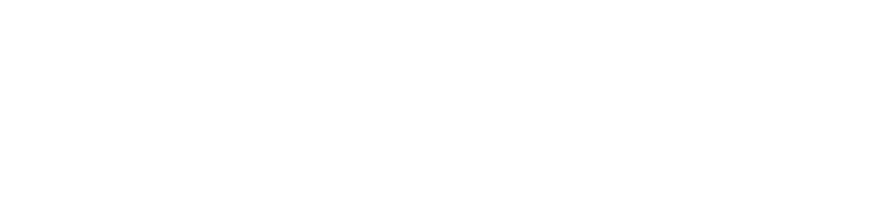
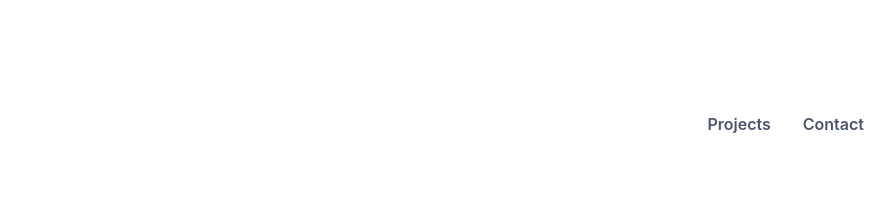
Before and after one commit to BenKrocke/benkrocke.com.au, a website: page index.html in a window 1280 px wide. Shown: the top 197 px of the page, without its empty margins (192-1087 px from the left). Drawn offline with Linux system fonts and the light colour scheme; a web font is replaced by a local one.

Commit message:
Add nav for styling purposes

```diff
--- a/index.html
+++ b/index.html
@@ -14,7 +14,7 @@
     <main>
       <section class="flex flex-col py-12 md:py-20 lg:py-28 px-8 md:px-16 lg:px-28 xl:px-56 2xl:px-80 min-h-screen">
 
-	<nav class="invisible mb-16">
+	<nav class="hidden lg:block mb-16">
 	  <ul class="flex justify-end font-semibold">
 	    <li class="mr-8 text-nord-blue"><a href="#projects">Projects</a></li>
 	    <li><a href="#contact">Contact</a></li>
```
